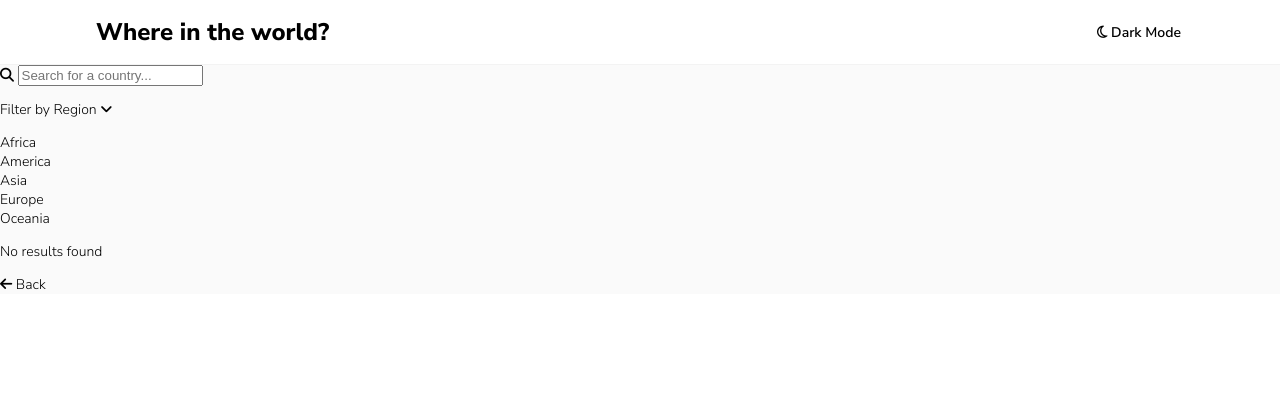
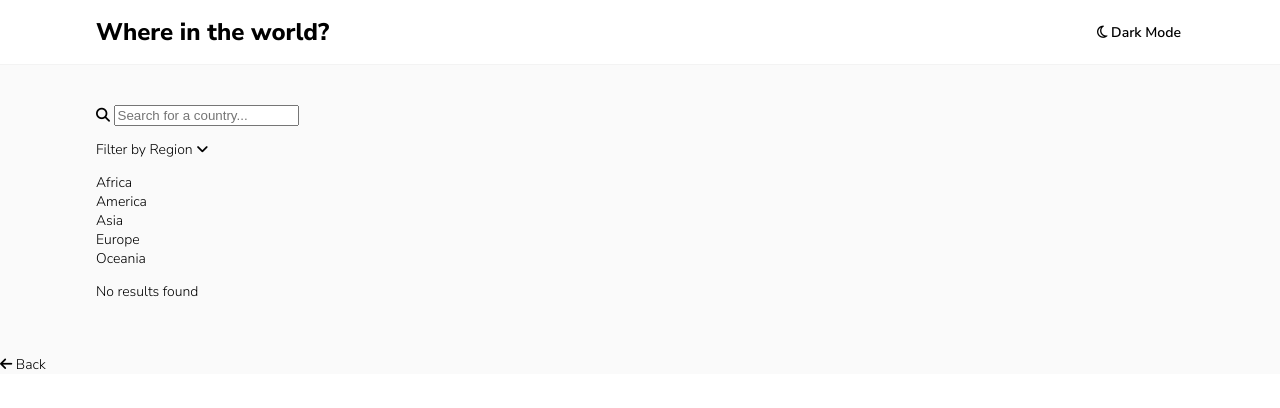
Before and after one commit to iasjem/rest-countries-api-with-color-theme-switcher-master, a plain HTML site: page index.html in a window 1280 px wide. Drawn offline with nearby package versions, Linux system fonts and the light colour scheme; no server answers.

Commit message:
Adjust padding of homepage container and add body-wrapper to it - index.html

```diff
--- a/index.html
+++ b/index.html
@@ -24,7 +24,7 @@
             </div>
         </div>
         <div class="app-content">
-            <div class="homepage-container">
+            <div class="homepage-container body-wrapper">
                 <div class="homepage-search-navbar">
                     <div class="search-keyword-container">
                         <div class="search-keyword-input">
--- a/src/index.css
+++ b/src/index.css
@@ -73,3 +73,7 @@ body {
 .app-content {
     background-color: var(--lighter-gray);
 }
+
+.homepage-container {
+    padding: 2.5rem 0;
+}
```
